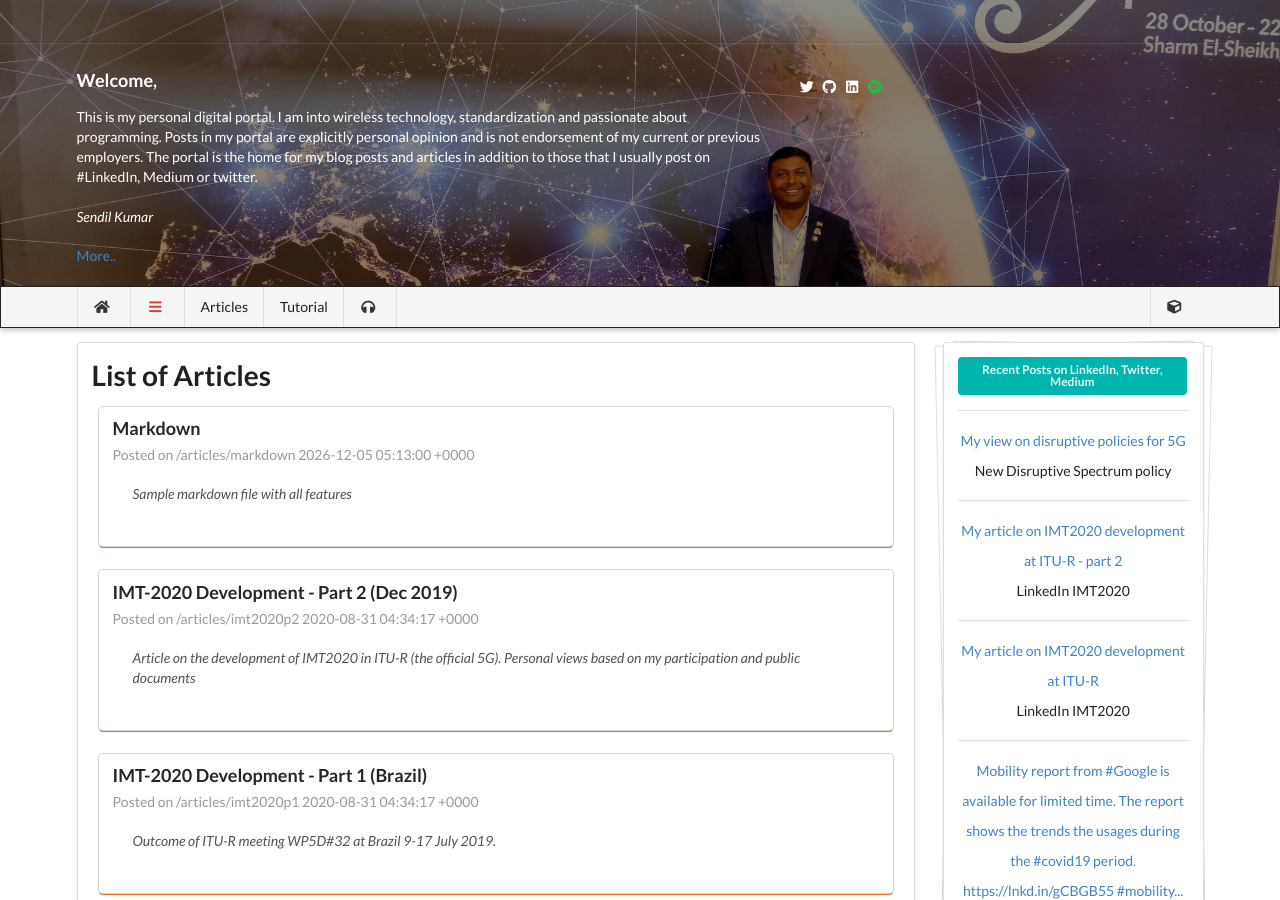
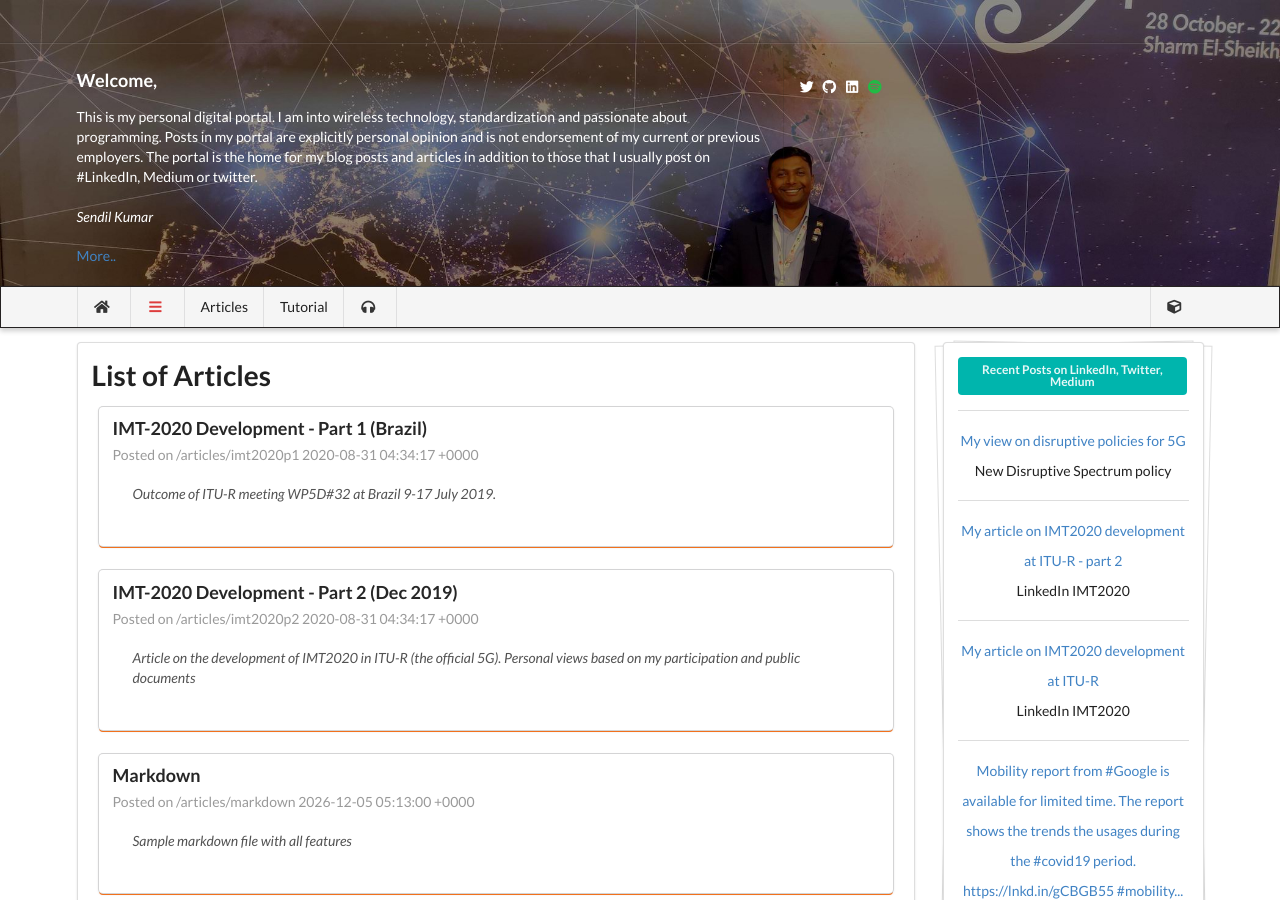
Before and after one commit to wiless/wiless.github.io, a Jekyll site: the page built from articles.html, in a window 1280 px wide and 900 px high. Built offline with Jekyll 4.4.1, drawn with Linux system fonts in a browser that asks for light colours; nearby versions of some CDN libraries; some web fonts are replaced; comment, search, counter and statistics services are not loaded; a style sheet for code colours, icons or effects is not loaded; part of the change alters nothing that is shown.

```diff
--- a/articles.html
+++ b/articles.html
@@ -4,7 +4,7 @@ title: List of Articles
 permalink: /articles
 ---
 
-{% assign sortedposts = site.articles | sort: 'id' | reverse %}
+{% assign sortedposts = site.articles | sort: 'index' | reverse %}
 {% for item in sortedposts %}
 {% unless post.draft==true %}
 <!-- {% increment ncount %} -->
```
